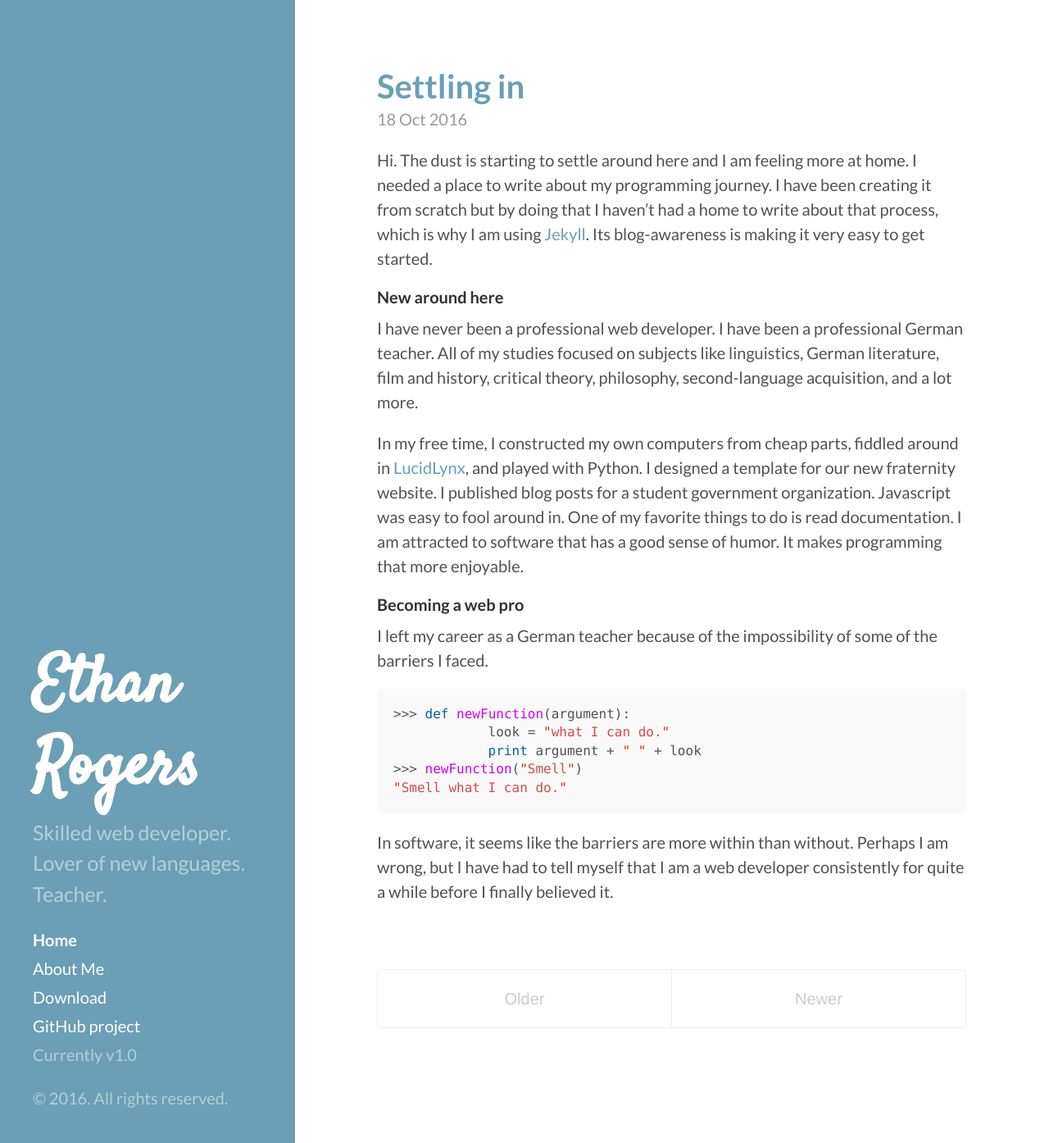
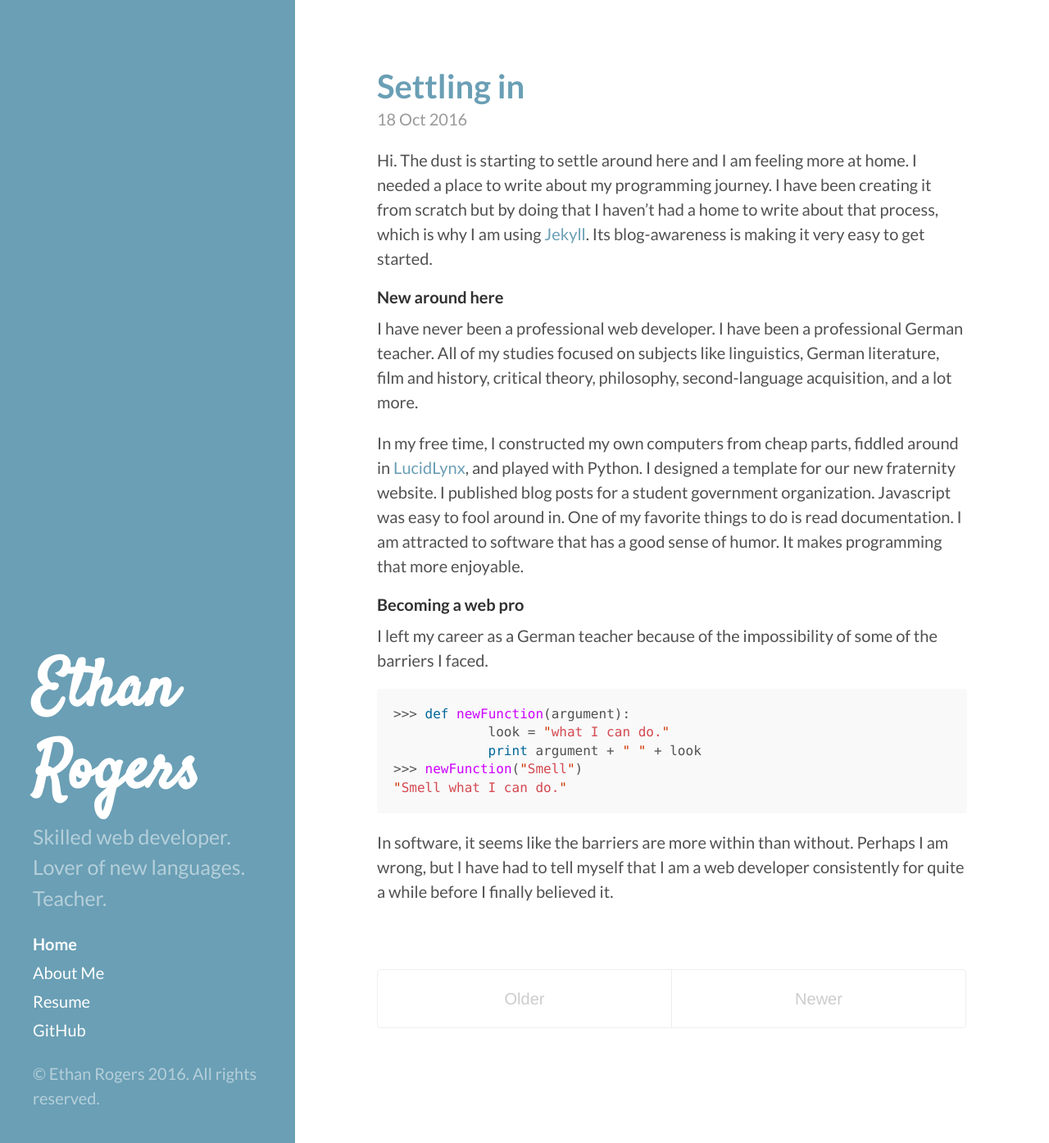
Before and after one commit to erogers6264/erogers6264.github.io, a Jekyll site: the page built from index.html, in a window 1280 px wide and 1394 px high. Shown: the whole window at 82% size. Built offline with Jekyll 4.4.1, drawn with Linux system fonts in a browser that asks for light colours; the list of posts is cut into pages by our own code.

Commit message:
Add in my personal github links

```diff
--- a/_includes/sidebar.html
+++ b/_includes/sidebar.html
@@ -26,11 +26,10 @@
         {% endif %}
       {% endfor %}
 
-      <a class="sidebar-nav-item" href="{{ site.github.repo }}/archive/v{{ site.version }}.zip">Download</a>
-      <a class="sidebar-nav-item" href="{{ site.github.repo }}">GitHub project</a>
-      <span class="sidebar-nav-item">Currently v{{ site.version }}</span>
+      <a class="sidebar-nav-item" href="{{ site.url }}/barnocular">Resume</a>
+      <a class="sidebar-nav-item" href="{{ site.author.url }}">GitHub</a>
     </nav>
 
-    <p>&copy; {{ site.time | date: '%Y' }}. All rights reserved.</p>
+    <p>&copy; Ethan Rogers {{ site.time | date: '%Y' }}. All rights reserved.</p>
   </div>
 </div>
```
